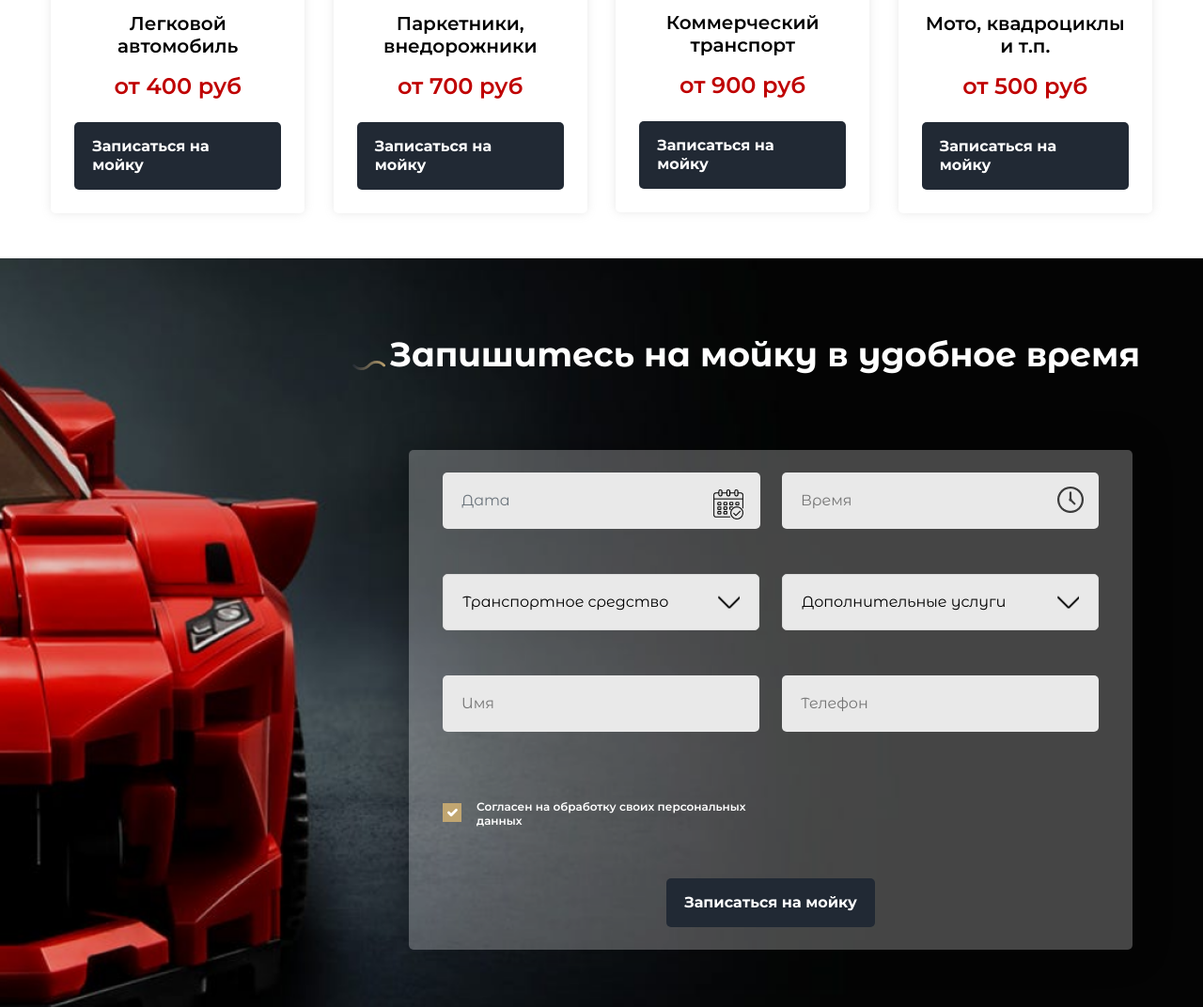
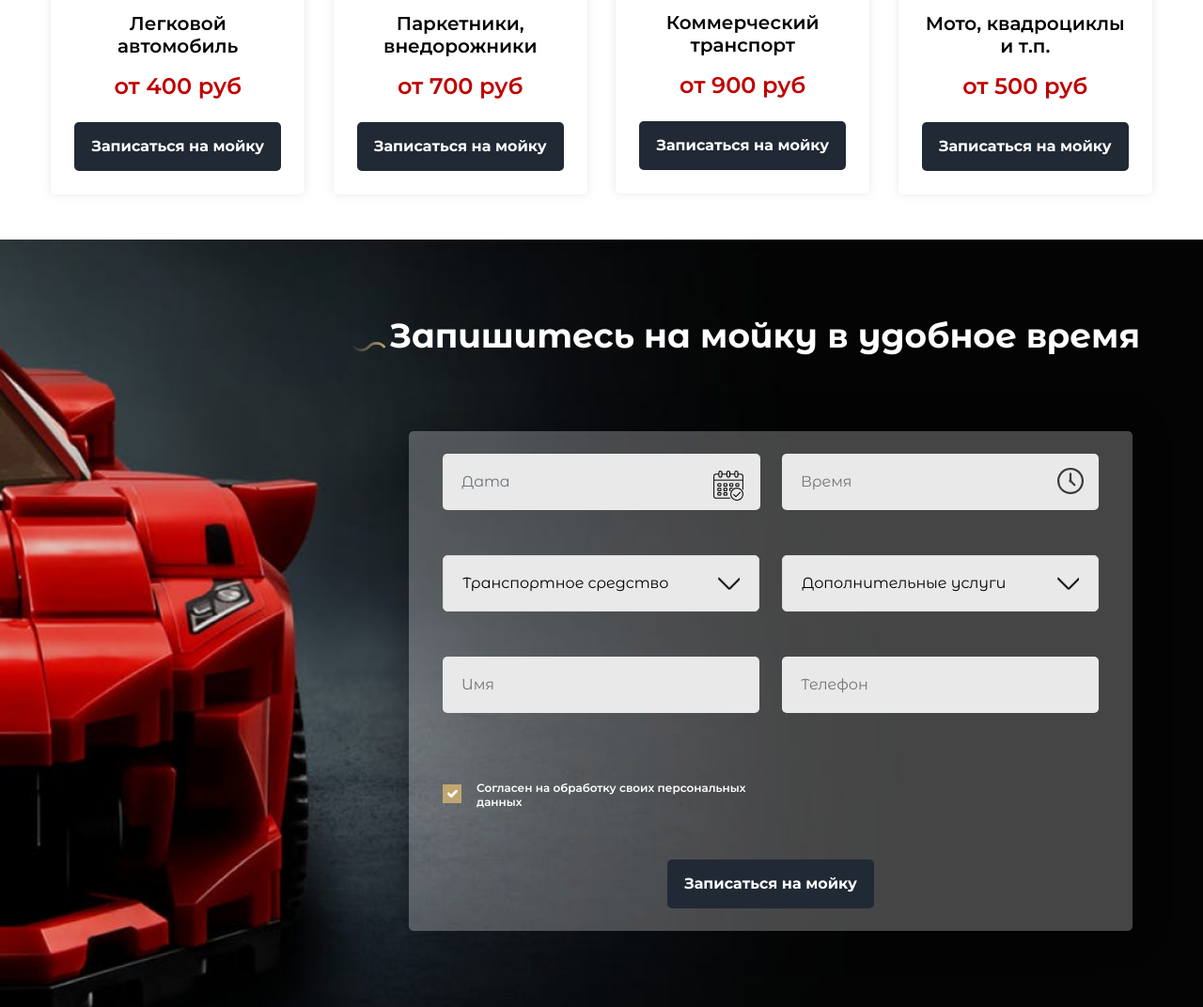
Before and after one commit to DmitryGomberg/More, a plain HTML site: page index.html in a window 1280 px wide. Shown: the part 1102-2174 px from the top of the page at 94% size. Drawn offline with nearby package versions, Linux system fonts and the light colour scheme; some icons are missing.

Commit message:
рипрарпарпр

```diff
--- a/css/style.css
+++ b/css/style.css
@@ -449,7 +449,7 @@ input:active {
 .card__button {
    background: #212934;
    border-radius: 5px;
-   padding: 15px 18px;
+   padding: 15px 17px;
    font-family: Montserrat;
    font-weight: bold;
    font-size: 16px;
```
